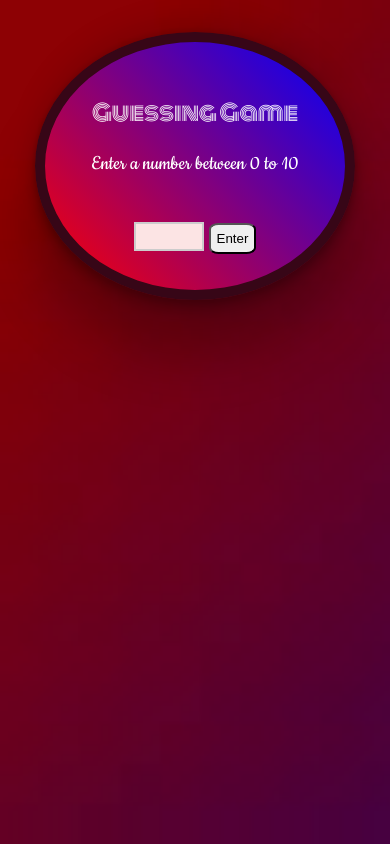
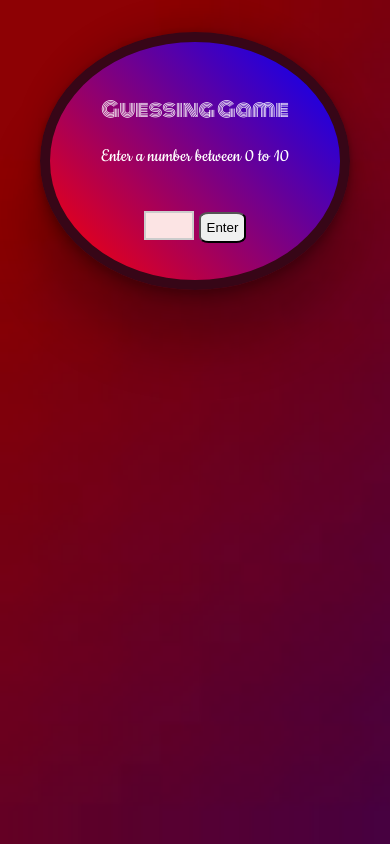
Before and after one commit to Ayesha-31/game.github.io, a plain HTML site: page index.html in a window 390 px wide. Drawn offline with Linux system fonts and the light colour scheme.

Commit message:
Update style.css

```diff
--- a/style.css
+++ b/style.css
@@ -73,16 +73,16 @@
  @media screen and (max-width: 900px) {
   .wrapper{
     height: 250px;
-    width: 400px;
+    width: 430px;
   }
 }
  @media screen and (max-width: 630px) {
   .wrapper{
     height: 250px;
-    width: 400px;
+    width: 430px;
   }
   input[type=text] {
-    width: 80px;
+    width: 60px;
     }
 }
  @media screen and (max-width: 490px) {
@@ -91,49 +91,55 @@
       width: 350px;
     }
     input[type=text] {
-      width: 70px;
+      width: 60px;
       }
   }
  @media screen and (max-width: 430px) {
     .wrapper{
-      height: 240px;
-      width: 320px;
+      height: 190px;
+      width: 290px;
     }
     input[type=text] {
-      width: 70px;
+      width: 50px;
+      }
+      #title,#outputtext{
+        font-size: 20px;
       }
   }
 
   @media screen and (max-width: 410px) {
     .wrapper{
-      height: 220px;
-      width: 310px;
+      height: 190px;
+      width: 290px;
     }
     input[type=text] {
-    width: 70px;
+    width: 50px;
+    }
+    #title,#outputtext{
+      font-size: 20px;
     }
   }
   @media screen and (max-width: 390px) {
     .wrapper{
-      height: 200px;
-      width: 300px;
-    }
-    #title,#outputtext{
-      font-size: 22px;
-    }
-    input[type=text] {
-      width: 70px;
-      }
-  }
-  @media screen and (max-width: 380px) {
-    .wrapper{
-      height: 180px;
+      height: 190px;
       width: 290px;
     }
     #title,#outputtext{
       font-size: 20px;
     }
     input[type=text] {
-      width: 70px;
+      width: 50px;
+      }
+  }
+  @media screen and (max-width: 380px) {
+    .wrapper{
+      height: 190px;
+      width: 290px;
+    }
+    #title,#outputtext{
+      font-size: 20px;
+    }
+    input[type=text] {
+      width: 50px;
       }
     }
```
